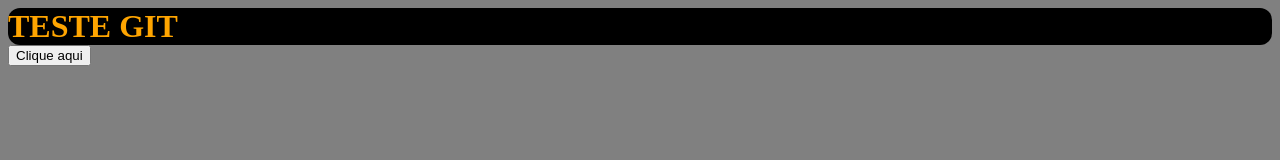
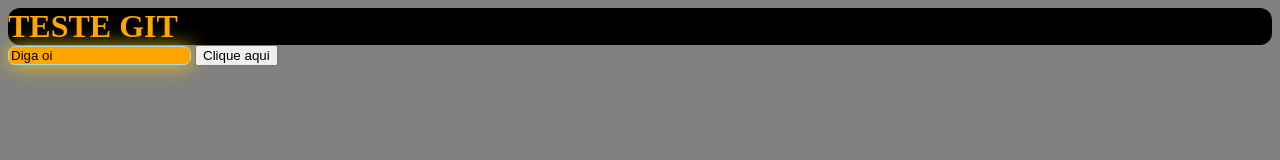
Before and after one commit to ccaiolsa/aula-git, a plain HTML site: page index.html in a window 1280 px wide. Drawn offline with Linux system fonts and the light colour scheme.

Commit message:
index e style

```diff
--- a/index.html
+++ b/index.html
@@ -10,6 +10,8 @@
 	<h1>
 		TESTE GIT
 	</h1>
+	<label for="inserir"></label>
+	<input class="caixa" type= "text" id="inserir" name="inserir" value="Diga oi">
 	<button onclick="myFunction()"> Clique aqui</button>
 	<p id="demo"></p>
 </body>
--- a/style.css
+++ b/style.css
@@ -7,3 +7,13 @@ h1{
 body{
 	background: gray;
 }
+.caixa{
+	border: 0.5px solid lightblue;
+	border-radius: 7px;
+	background: orange;
+	box-shadow: 1px 1px 20px hsl( 50, 80%, 50%);
+}
+.caixa:focus{
+	border: none;
+	color: lightcyan;
+}
```
